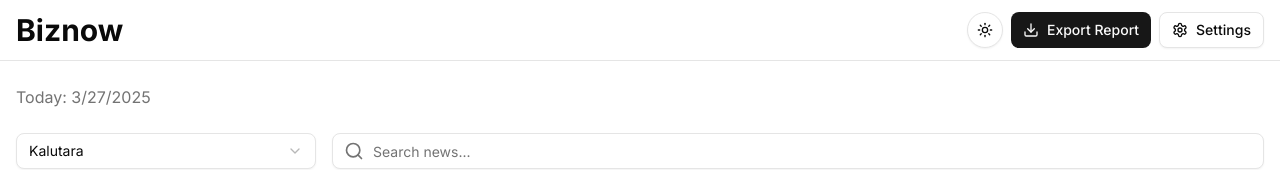
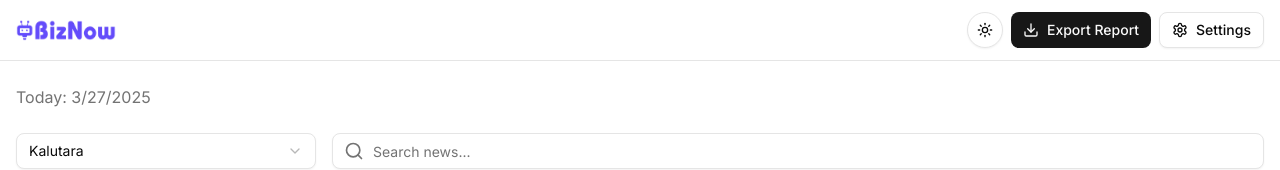
Before and after one commit to SaasDevSuite/biznow-app, a Next.js app: page /news in a window 1280 px wide. Shown: the top 170 px of the page. Built offline with nearby package versions, Linux system fonts and the light colour scheme; no server answers; sample sign-in values are in the browser's storage.

Commit message:
logo added instead of text

```diff
--- a/src/app/(dashboard)/news/page.tsx
+++ b/src/app/(dashboard)/news/page.tsx
@@ -11,6 +11,8 @@ import LineCharts, {FrequencyData} from "@/components/custom/frequency-chart";
 import DonutChart, {ChartData} from "@/components/custom/donut-chart";
 import {fetchNewsItems} from "@/actions/news/query";
 import {ThemeToggle} from "@/components/theme-toggle";
+import Image from 'next/image';
+
 
 interface NewsItem {
     id: string;
@@ -121,13 +123,21 @@ export default function NewsDashboard() {
         document.body.removeChild(link);
     };
 
+
     return (
         <div className="flex flex-col min-h-screen bg-background">
             <header className="border-b border-border bg-background">
                 <div className="container mx-auto px-4 py-3 flex justify-between items-center">
-                    <h1 className="text-3xl font-bold text-foreground">Biznow</h1>
+                    <Image
+                        src="/biznow-logo.webp"
+                        alt="Biznow Logo"
+                        className="h-10"
+                        width={100}
+                        height={40}
+                        layout="intrinsic"
+                    />
                     <div className="flex gap-2">
-                        <ThemeToggle />
+                        <ThemeToggle/>
                         <Button onClick={handleExportReport} className="gap-2" variant="default">
                             <Download className="h-4 w-4"/>
                             Export Report
```
Also changed, not shown: public/biznow-logo.webp (added).
